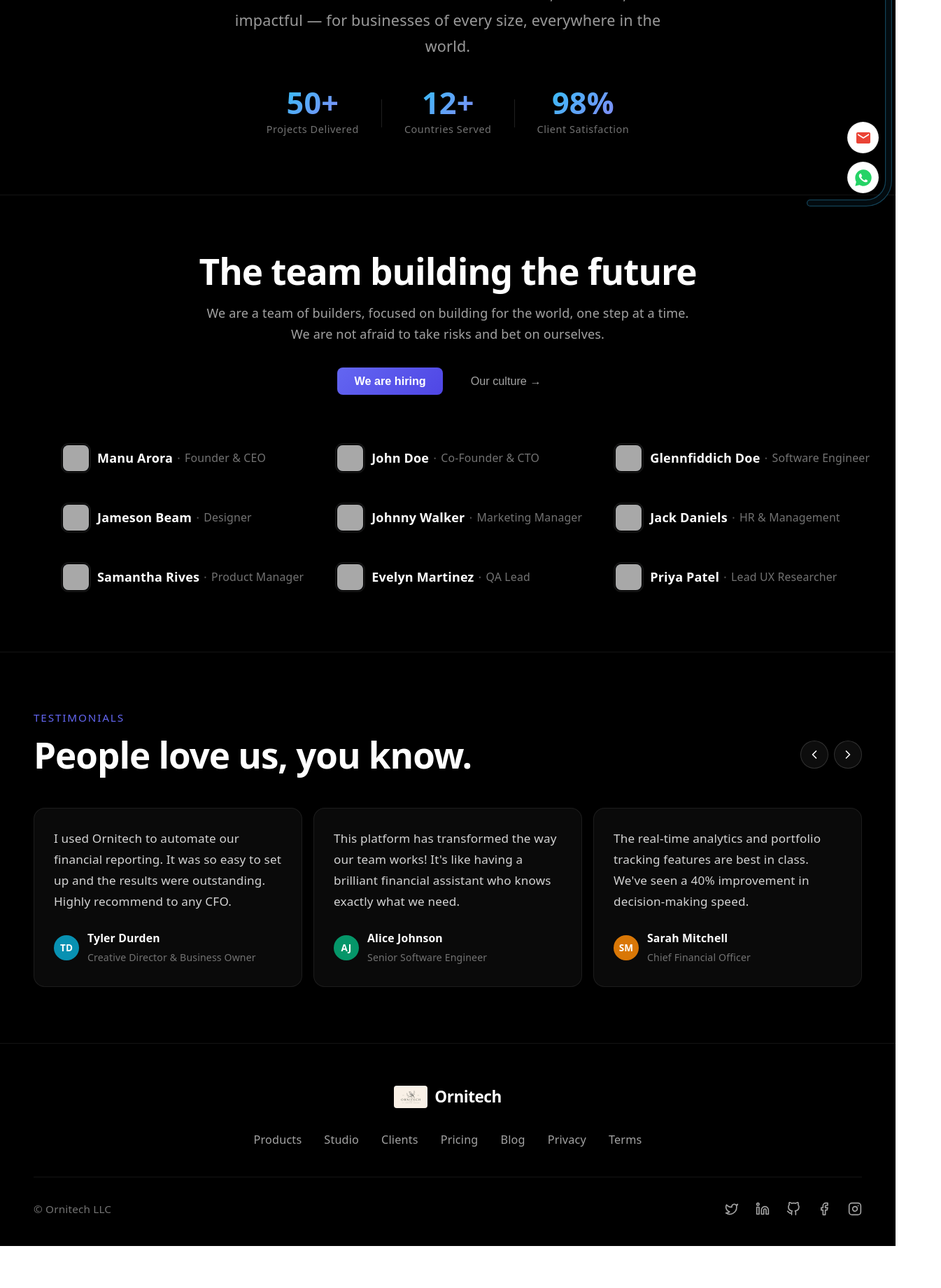
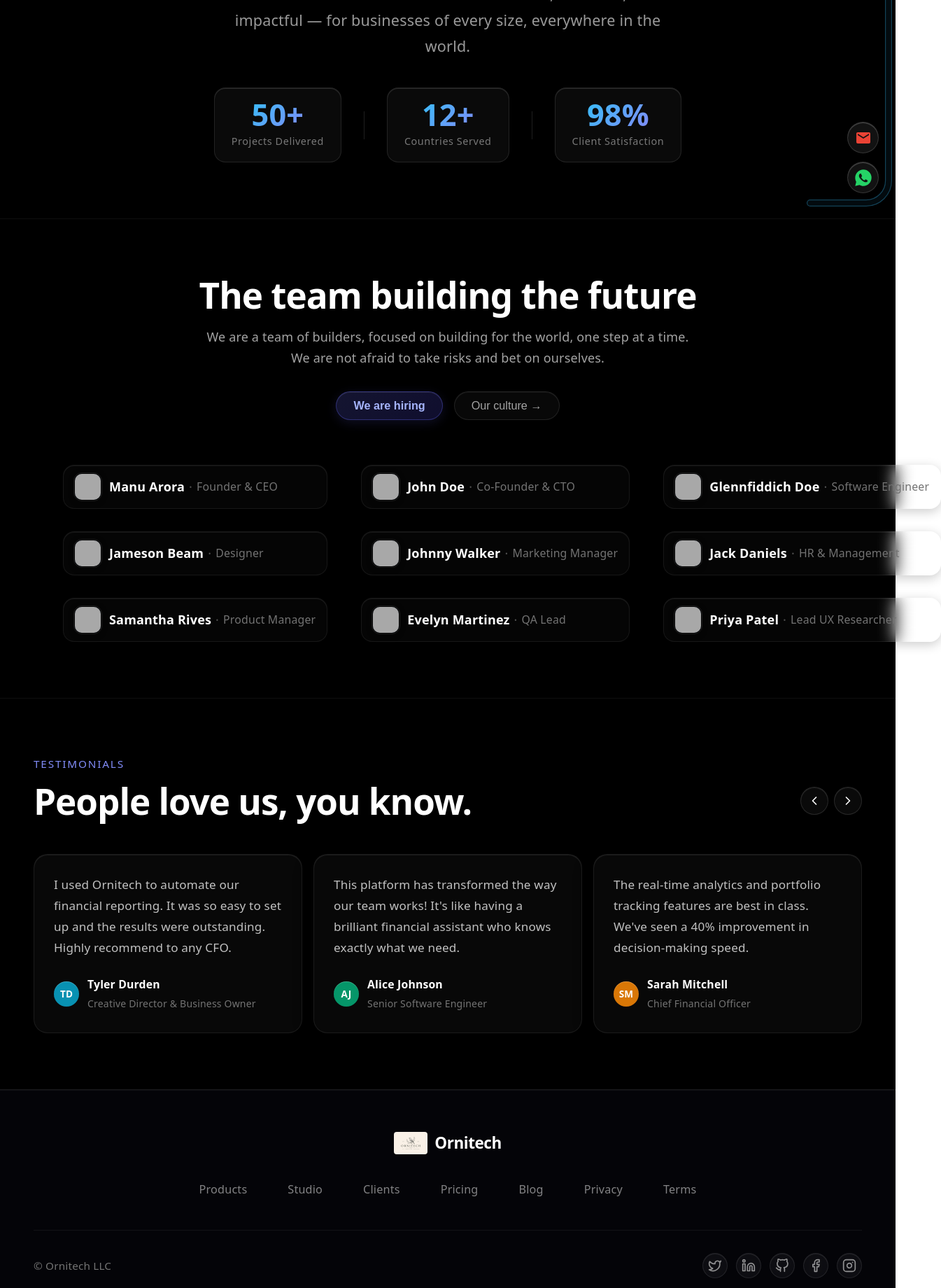
Before and after one commit to vraj7patel/ornitech, a React (Vite) app: page /about in a window 1280 px wide. Shown: the part 500-2340 px from the top of the page at 70% size, 1345 px wide, since content can reach past the window. Before the commit the page ends 2280 px from the top, so only its background shows below. Built offline with nearby package versions, Linux system fonts and the light colour scheme; grey boxes are pictures that could not be loaded.

Commit message:
glass theme

```diff
--- a/src/App.css
+++ b/src/App.css
@@ -26,18 +26,26 @@
   width: 45px;
   height: 45px;
   border-radius: 50%;
-  background: #ffffff;
+  background: rgba(255, 255, 255, 0.07);
+  backdrop-filter: blur(16px) saturate(1.5);
+  -webkit-backdrop-filter: blur(16px) saturate(1.5);
+  border: 1px solid rgba(255, 255, 255, 0.15);
   display: flex;
   align-items: center;
   justify-content: center;
-  box-shadow: 0 4px 16px rgba(0, 0, 0, 0.4);
-  transition: transform 0.2s cubic-bezier(0.175, 0.885, 0.32, 1.275), box-shadow 0.2s;
-  border: 1px solid rgba(0, 0, 0, 0.06);
+  color: #ffffff;
+  box-shadow:
+    inset 0 1px 0 rgba(255, 255, 255, 0.2),
+    0 4px 16px rgba(0, 0, 0, 0.45);
+  transition: transform 0.2s cubic-bezier(0.175, 0.885, 0.32, 1.275), box-shadow 0.2s, background 0.2s;
 }
 
 .float-btn:hover {
+  background: rgba(255, 255, 255, 0.12);
   transform: translateY(-3px) scale(1.08);
-  box-shadow: 0 8px 24px rgba(0, 0, 0, 0.6);
+  box-shadow:
+    inset 0 1px 0 rgba(255, 255, 255, 0.25),
+    0 8px 28px rgba(0, 0, 0, 0.6);
 }
 
 .float-btn svg {
--- a/src/assets/components/about/AboutUs.css
+++ b/src/assets/components/about/AboutUs.css
@@ -3,7 +3,7 @@
   background: #000;
   color: #fff;
   min-height: 100vh;
-  padding-top: 80px; /* clears the fixed header */
+  padding-top: 80px;
 }
 
 /* ── Hero ────────────────────────────────────────────────────── */
@@ -37,6 +37,7 @@
   gap: 24px;
 }
 
+/* Glass badge */
 .about-hero-badge {
   display: inline-block;
   font-family: system-ui, -apple-system, sans-serif;
@@ -45,10 +46,13 @@
   letter-spacing: 0.14em;
   text-transform: uppercase;
   color: #38bdf8;
-  background: rgba(56, 189, 248, 0.1);
+  background: rgba(56, 189, 248, 0.08);
   border: 1px solid rgba(56, 189, 248, 0.25);
   border-radius: 100px;
   padding: 6px 18px;
+  backdrop-filter: blur(10px);
+  -webkit-backdrop-filter: blur(10px);
+  box-shadow: inset 0 1px 0 rgba(255,255,255,0.1);
 }
 
 .about-hero-title {
@@ -87,11 +91,28 @@
   justify-content: center;
 }
 
+/* Glass stat card */
 .about-stat {
   display: flex;
   flex-direction: column;
   align-items: center;
   gap: 4px;
+  background: rgba(255, 255, 255, 0.04);
+  border: 1px solid rgba(255, 255, 255, 0.1);
+  border-radius: 16px;
+  padding: 16px 24px;
+  backdrop-filter: blur(12px);
+  -webkit-backdrop-filter: blur(12px);
+  box-shadow:
+    inset 0 1px 0 rgba(255, 255, 255, 0.12),
+    0 4px 24px rgba(0, 0, 0, 0.3);
+  transition: border-color 0.3s, background 0.3s, transform 0.3s;
+}
+
+.about-stat:hover {
+  border-color: rgba(56, 189, 248, 0.3);
+  background: rgba(56, 189, 248, 0.06);
+  transform: translateY(-3px);
 }
 
 .about-stat-num {
@@ -132,21 +153,31 @@
   margin: 0 auto;
 }
 
+/* Glass mission card */
 .about-mission-card {
   background: rgba(255, 255, 255, 0.03);
-  border: 1px solid rgba(255, 255, 255, 0.07);
+  border: 1px solid rgba(255, 255, 255, 0.09);
   border-radius: 20px;
   padding: 36px 28px;
   display: flex;
   flex-direction: column;
   gap: 14px;
-  transition: background 0.3s, border-color 0.3s, transform 0.3s;
+  backdrop-filter: blur(16px);
+  -webkit-backdrop-filter: blur(16px);
+  box-shadow:
+    inset 0 1px 0 rgba(255, 255, 255, 0.1),
+    0 8px 32px rgba(0, 0, 0, 0.25);
+  transition: background 0.3s, border-color 0.3s, transform 0.3s, box-shadow 0.3s;
 }
 
 .about-mission-card:hover {
-  background: rgba(56, 189, 248, 0.05);
-  border-color: rgba(56, 189, 248, 0.2);
-  transform: translateY(-4px);
+  background: rgba(56, 189, 248, 0.06);
+  border-color: rgba(56, 189, 248, 0.25);
+  transform: translateY(-5px);
+  box-shadow:
+    inset 0 1px 0 rgba(56, 189, 248, 0.2),
+    0 16px 48px rgba(56, 189, 248, 0.1),
+    0 8px 32px rgba(0, 0, 0, 0.3);
 }
 
 .about-mission-icon {
@@ -185,7 +216,7 @@
   }
 
   .about-hero-stats {
-    gap: 24px;
+    gap: 16px;
   }
 }
 
--- a/src/assets/components/footer/Footer.css
+++ b/src/assets/components/footer/Footer.css
@@ -1,9 +1,12 @@
 .site-footer {
   width: 100%;
-  background: #000000;
+  background: rgba(5, 5, 10, 0.8);
+  backdrop-filter: blur(24px) saturate(1.4);
+  -webkit-backdrop-filter: blur(24px) saturate(1.4);
   padding: 60px 48px 40px;
   box-sizing: border-box;
   border-top: 1px solid rgba(255, 255, 255, 0.08);
+  box-shadow: inset 0 1px 0 rgba(255, 255, 255, 0.05);
 }
 
 .footer-container {
@@ -47,22 +50,28 @@
   margin-bottom: 40px;
 }
 
+/* Glass footer links */
 .footer-links a {
   font-family: system-ui, -apple-system, sans-serif;
   font-size: 0.9rem;
-  color: #a3a3a3;
+  color: rgba(255, 255, 255, 0.5);
   text-decoration: none;
-  transition: color 0.2s;
+  padding: 4px 12px;
+  border-radius: 50px;
+  border: 1px solid transparent;
+  transition: color 0.2s, background 0.2s, border-color 0.2s;
 }
 
 .footer-links a:hover {
   color: #ffffff;
+  background: rgba(255, 255, 255, 0.05);
+  border-color: rgba(255, 255, 255, 0.1);
 }
 
 .footer-separator {
   width: 100%;
   height: 1px;
-  background: rgba(255, 255, 255, 0.08);
+  background: rgba(255, 255, 255, 0.06);
   margin-bottom: 32px;
 }
 
@@ -84,20 +93,34 @@
 
 .social-icons {
   display: flex;
-  gap: 24px;
+  gap: 12px;
 }
 
+/* Glass social icon buttons */
 .social-icons a {
-  color: #a3a3a3;
-  transition: color 0.2s, transform 0.2s;
+  width: 36px;
+  height: 36px;
+  border-radius: 50%;
+  background: rgba(255, 255, 255, 0.04);
+  border: 1px solid rgba(255, 255, 255, 0.09);
+  color: rgba(255, 255, 255, 0.55);
+  backdrop-filter: blur(8px);
+  -webkit-backdrop-filter: blur(8px);
+  transition: color 0.2s, background 0.2s, border-color 0.2s, transform 0.2s, box-shadow 0.2s;
   display: flex;
   align-items: center;
   justify-content: center;
+  box-shadow: inset 0 1px 0 rgba(255,255,255,0.07);
 }
 
 .social-icons a:hover {
   color: #ffffff;
+  background: rgba(255, 255, 255, 0.09);
+  border-color: rgba(255, 255, 255, 0.2);
   transform: translateY(-2px);
+  box-shadow:
+    inset 0 1px 0 rgba(255,255,255,0.12),
+    0 6px 16px rgba(0,0,0,0.3);
 }
 
 @media (max-width: 600px) {
@@ -105,7 +128,8 @@
     padding: 40px 24px 30px;
   }
   .footer-links {
-    gap: 16px 24px;
+    gap: 8px 12px;
+    margin-bottom: 24px;
   }
   .footer-bottom {
     flex-direction: column;
--- a/src/assets/components/header/Header.css
+++ b/src/assets/components/header/Header.css
@@ -173,20 +173,27 @@
   font-family: system-ui, -apple-system, sans-serif;
   font-size: 0.84rem;
   font-weight: 600;
-  color: #000000;
-  background: #ffffff;
+  color: #ffffff;
+  background: rgba(255, 255, 255, 0.07);
+  border: 1px solid rgba(255, 255, 255, 0.2);
+  backdrop-filter: blur(12px);
+  -webkit-backdrop-filter: blur(12px);
   text-decoration: none;
   cursor: pointer;
-  border: none;
-  transition: background 0.2s, transform 0.15s, box-shadow 0.2s;
-  box-shadow: 0 2px 8px rgba(255, 255, 255, 0.15);
+  transition: background 0.2s, transform 0.15s, box-shadow 0.2s, border-color 0.2s;
+  box-shadow:
+    inset 0 1px 0 rgba(255, 255, 255, 0.18),
+    0 2px 8px rgba(0, 0, 0, 0.25);
   white-space: nowrap;
 }
 
 .ot-cta-btn:hover {
-  background: #f0f0f0;
+  background: rgba(255, 255, 255, 0.12);
+  border-color: rgba(255, 255, 255, 0.35);
   transform: translateY(-1px);
-  box-shadow: 0 4px 16px rgba(255, 255, 255, 0.25);
+  box-shadow:
+    inset 0 1px 0 rgba(255, 255, 255, 0.22),
+    0 6px 20px rgba(0, 0, 0, 0.4);
 }
 
 /* ── Hamburger ────────────────────────────────────────────── */
--- a/src/assets/components/home page/HeroParallax/HeroParallax.css
+++ b/src/assets/components/home page/HeroParallax/HeroParallax.css
@@ -1,6 +1,5 @@
 /* ── HeroParallax ─────────────────────────────────────────────
    Scroll-driven 3D parallax section
-   Replaces Tailwind classes with vanilla CSS
 ──────────────────────────────────────────────────────────────── */
 
 /* Root container — 300vh so there's plenty of scroll room */
@@ -11,7 +10,6 @@
   position: relative;
   display: flex;
   flex-direction: column;
-  /* 3-D perspective for the scroll tilt effect */
   perspective: 1000px;
   transform-style: preserve-3d;
   background: #000;
@@ -65,13 +63,15 @@
   flex-direction: row-reverse;
 }
 
-/* ── Product Card ─────────────────────────────────────────────── */
+/* ── Glass Product Card ────────────────────────────────────────── */
 .hp-card {
   position: relative;
   flex-shrink: 0;
   width: 480px;
   height: 384px;
   cursor: pointer;
+  border-radius: 18px;
+  transition: transform 0.3s ease;
 }
 
 .hp-card-link {
@@ -85,38 +85,50 @@
   height: 100%;
   object-fit: cover;
   object-position: left top;
-  border-radius: 16px;
-  border: 1px solid rgba(255, 255, 255, 0.08);
-  box-shadow: 0 8px 40px rgba(0, 0, 0, 0.55);
+  border-radius: 18px;
+  border: 1px solid rgba(255, 255, 255, 0.1);
+  box-shadow:
+    inset 0 1px 0 rgba(255,255,255,0.12),
+    0 12px 48px rgba(0, 0, 0, 0.55);
   transition: box-shadow 0.3s ease;
 }
 
 .hp-card:hover .hp-card-img {
-  box-shadow: 0 24px 60px rgba(0, 0, 0, 0.75);
+  box-shadow:
+    inset 0 1px 0 rgba(255,255,255,0.18),
+    0 24px 72px rgba(0, 0, 0, 0.75);
 }
 
-/* Dark overlay on hover */
+/* Glass tinted overlay on hover */
 .hp-card-overlay {
   position: absolute;
   inset: 0;
   width: 100%;
   height: 100%;
-  background: #000;
-  border-radius: 16px;
+  background: linear-gradient(
+    to top,
+    rgba(0, 0, 0, 0.85) 0%,
+    rgba(0, 0, 0, 0.2) 60%,
+    transparent 100%
+  );
+  border-radius: 18px;
   opacity: 0;
   transition: opacity 0.3s ease;
   pointer-events: none;
+  backdrop-filter: blur(0px);
+  -webkit-backdrop-filter: blur(0px);
 }
 
 .hp-card:hover .hp-card-overlay {
-  opacity: 0.75;
+  opacity: 1;
 }
 
-/* Title — reveals on hover */
+/* Title — reveals on hover with glass backing */
 .hp-card-title {
   position: absolute;
   bottom: 16px;
   left: 16px;
+  right: 16px;
   font-family: system-ui, -apple-system, sans-serif;
   font-size: 1rem;
   font-weight: 600;
@@ -125,6 +137,13 @@
   opacity: 0;
   transition: opacity 0.3s ease;
   z-index: 2;
+  background: rgba(255, 255, 255, 0.06);
+  backdrop-filter: blur(12px);
+  -webkit-backdrop-filter: blur(12px);
+  border: 1px solid rgba(255,255,255,0.1);
+  border-radius: 10px;
+  padding: 8px 12px;
+  box-shadow: inset 0 1px 0 rgba(255,255,255,0.1);
 }
 
 .hp-card:hover .hp-card-title {
@@ -147,7 +166,6 @@
   .hp-row {
     gap: 20px;
     margin-bottom: 20px;
-    /* Allow horizontal scroll on mobile so cards are still visible */
     overflow-x: auto;
     padding: 0 24px 8px;
     -webkit-overflow-scrolling: touch;
--- a/src/assets/components/home page/Team/Team.css
+++ b/src/assets/components/home page/Team/Team.css
@@ -4,7 +4,7 @@
   background: #000;
   padding: 80px 48px;
   box-sizing: border-box;
-  border-top: 1px solid rgba(255, 255, 255, 0.08);
+  border-top: 1px solid rgba(255, 255, 255, 0.06);
 }
 
 .team-header {
@@ -38,37 +38,53 @@
   flex-wrap: wrap;
 }
 
+/* Glass primary button */
 .team-btn-primary {
   padding: 10px 24px;
-  border-radius: 8px;
-  background: linear-gradient(135deg, #6366f1, #4f46e5);
-  color: #fff;
+  border-radius: 50px;
+  background: linear-gradient(135deg, rgba(99, 102, 241, 0.2) 0%, rgba(79, 70, 229, 0.2) 100%);
+  color: #a5b4fc;
   font-size: 0.9rem;
   font-weight: 600;
-  border: none;
+  border: 1px solid rgba(99, 102, 241, 0.35);
   cursor: pointer;
-  transition: opacity 0.2s, transform 0.2s;
+  backdrop-filter: blur(12px);
+  -webkit-backdrop-filter: blur(12px);
+  transition: background 0.2s, transform 0.2s, box-shadow 0.2s, border-color 0.2s;
+  box-shadow:
+    inset 0 1px 0 rgba(255,255,255,0.1),
+    0 4px 16px rgba(99, 102, 241, 0.15);
 }
 
 .team-btn-primary:hover {
-  opacity: 0.9;
-  transform: translateY(-1px);
+  background: linear-gradient(135deg, rgba(99, 102, 241, 0.35) 0%, rgba(79, 70, 229, 0.35) 100%);
+  border-color: rgba(99, 102, 241, 0.6);
+  transform: translateY(-2px);
+  box-shadow:
+    inset 0 1px 0 rgba(255,255,255,0.15),
+    0 8px 24px rgba(99, 102, 241, 0.25);
 }
 
+/* Glass ghost button */
 .team-btn-ghost {
   padding: 10px 24px;
-  border-radius: 8px;
-  background: transparent;
+  border-radius: 50px;
+  background: rgba(255, 255, 255, 0.03);
   color: #a3a3a3;
   font-size: 0.9rem;
   font-weight: 500;
-  border: none;
+  border: 1px solid rgba(255, 255, 255, 0.1);
   cursor: pointer;
-  transition: color 0.2s;
+  backdrop-filter: blur(12px);
+  -webkit-backdrop-filter: blur(12px);
+  transition: color 0.2s, background 0.2s, border-color 0.2s;
+  box-shadow: inset 0 1px 0 rgba(255,255,255,0.06);
 }
 
 .team-btn-ghost:hover {
   color: #ffffff;
+  background: rgba(255, 255, 255, 0.07);
+  border-color: rgba(255, 255, 255, 0.2);
 }
 
 /* ── Team grid ───────────────────────────────────────────── */
@@ -96,25 +112,42 @@
   }
 }
 
+/* Glass team member card */
 .team-member {
   display: flex;
   align-items: center;
   gap: 12px;
-  padding: 8px 0;
-  background: transparent;
-  border: none;
+  padding: 12px 16px;
+  background: rgba(255, 255, 255, 0.02);
+  border: 1px solid rgba(255, 255, 255, 0.07);
+  border-radius: 16px;
+  backdrop-filter: blur(12px);
+  -webkit-backdrop-filter: blur(12px);
+  box-shadow:
+    inset 0 1px 0 rgba(255,255,255,0.07),
+    0 4px 16px rgba(0,0,0,0.2);
+  transition: background 0.2s, border-color 0.2s, transform 0.2s, box-shadow 0.2s;
+}
+
+.team-member:hover {
+  background: rgba(255, 255, 255, 0.05);
+  border-color: rgba(255, 255, 255, 0.14);
+  transform: translateY(-2px);
+  box-shadow:
+    inset 0 1px 0 rgba(255,255,255,0.1),
+    0 8px 24px rgba(0,0,0,0.3);
 }
 
 .team-avatar {
   width: 37px;
   height: 37px;
-  border-radius: 8px;
+  border-radius: 10px;
   display: flex;
   align-items: center;
   justify-content: center;
   overflow: hidden;
   flex-shrink: 0;
-  outline: 2px solid rgba(255, 255, 255, 0.08);
+  outline: 1px solid rgba(255, 255, 255, 0.1);
   outline-offset: 1px;
   box-shadow: 0 2px 8px rgba(0, 0, 0, 0.5);
 }
--- a/src/assets/components/home page/Testimonials/Testimonials.css
+++ b/src/assets/components/home page/Testimonials/Testimonials.css
@@ -4,7 +4,7 @@
   background: #000;
   padding: 80px 48px;
   box-sizing: border-box;
-  border-top: 1px solid rgba(255, 255, 255, 0.08);
+  border-top: 1px solid rgba(255, 255, 255, 0.06);
 }
 
 .testimonials-header {
@@ -18,7 +18,7 @@
   font-weight: 500;
   letter-spacing: 0.12em;
   text-transform: uppercase;
-  color: #6366f1;
+  color: #818cf8;
   margin: 0 0 12px;
 }
 
@@ -40,7 +40,7 @@
   line-height: 1.1;
 }
 
-/* ── Arrow buttons ───────────────────────────────────────── */
+/* ── Glass Arrow buttons ──────────────────────────────────── */
 .testimonials-arrows {
   display: flex;
   gap: 8px;
@@ -50,19 +50,28 @@
   width: 40px;
   height: 40px;
   border-radius: 50%;
-  border: 1px solid rgba(255, 255, 255, 0.15);
-  background: rgba(255, 255, 255, 0.05);
+  border: 1px solid rgba(255, 255, 255, 0.12);
+  background: rgba(255, 255, 255, 0.04);
   color: #ffffff;
   display: flex;
   align-items: center;
   justify-content: center;
   cursor: pointer;
-  transition: background 0.2s, border-color 0.2s;
+  backdrop-filter: blur(12px);
+  -webkit-backdrop-filter: blur(12px);
+  transition: background 0.2s, border-color 0.2s, transform 0.15s, box-shadow 0.2s;
+  box-shadow:
+    inset 0 1px 0 rgba(255,255,255,0.08),
+    0 4px 12px rgba(0,0,0,0.2);
 }
 
 .arrow-btn:hover {
-  background: rgba(255, 255, 255, 0.12);
-  border-color: rgba(255, 255, 255, 0.35);
+  background: rgba(255, 255, 255, 0.09);
+  border-color: rgba(255, 255, 255, 0.25);
+  transform: scale(1.08);
+  box-shadow:
+    inset 0 1px 0 rgba(255,255,255,0.12),
+    0 6px 20px rgba(0,0,0,0.3);
 }
 
 /* ── Cards grid ──────────────────────────────────────────── */
@@ -95,28 +104,39 @@
   }
 }
 
+/* Glass testimonial card */
 .testimonial-card {
-  background: rgba(255, 255, 255, 0.04);
+  background: rgba(255, 255, 255, 0.03);
   border: 1px solid rgba(255, 255, 255, 0.08);
-  border-radius: 16px;
+  border-radius: 20px;
   padding: 28px;
   display: flex;
   flex-direction: column;
   justify-content: space-between;
   gap: 24px;
-  transition: border-color 0.25s, background 0.25s;
+  backdrop-filter: blur(16px) saturate(1.2);
+  -webkit-backdrop-filter: blur(16px) saturate(1.2);
+  box-shadow:
+    inset 0 1px 0 rgba(255, 255, 255, 0.08),
+    0 8px 32px rgba(0, 0, 0, 0.2);
+  transition: border-color 0.25s, background 0.25s, transform 0.25s, box-shadow 0.25s;
 }
 
 .testimonial-card:hover {
-  border-color: rgba(255, 255, 255, 0.18);
-  background: rgba(255, 255, 255, 0.07);
+  border-color: rgba(129, 140, 248, 0.25);
+  background: rgba(129, 140, 248, 0.04);
+  transform: translateY(-4px);
+  box-shadow:
+    inset 0 1px 0 rgba(129, 140, 248, 0.15),
+    0 16px 48px rgba(129, 140, 248, 0.08),
+    0 8px 32px rgba(0, 0, 0, 0.3);
 }
 
 .testimonial-quote {
   font-family: system-ui, sans-serif;
   font-size: 0.95rem;
   line-height: 1.75;
-  color: #d4d4d4;
+  color: rgba(255, 255, 255, 0.75);
   margin: 0;
   flex: 1;
 }
@@ -138,6 +158,7 @@
   font-weight: 700;
   color: #fff;
   flex-shrink: 0;
+  box-shadow: inset 0 1px 0 rgba(255,255,255,0.2);
 }
 
 .testimonial-name {
```
Also changed, not shown: src/assets/components/MobileFooterDock.css (+22 -10 lines), src/assets/components/contact/ContactUs.css (+54 -23 lines), src/assets/components/login/Login.css (+65 -35 lines).
